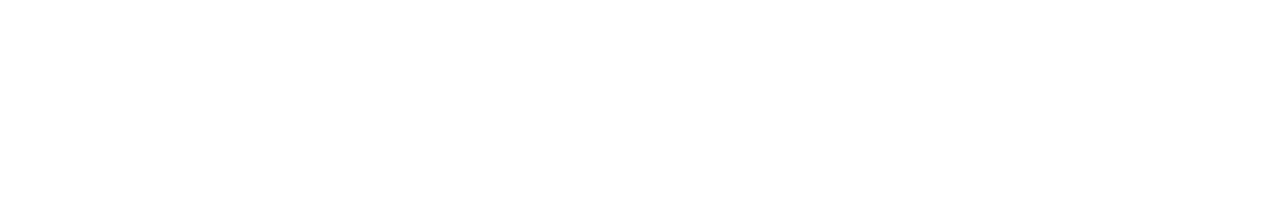
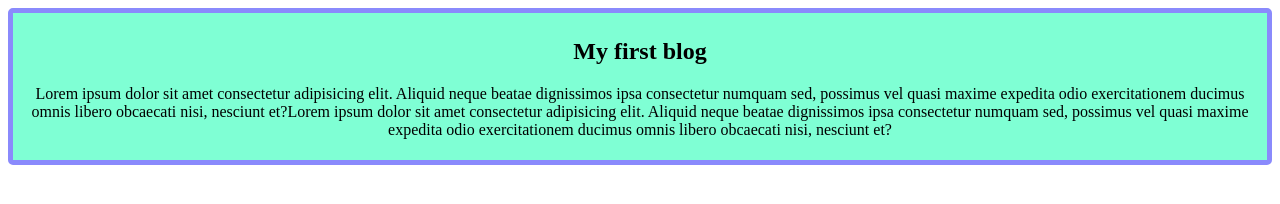
Before and after one commit to ashisplearn/my-simple-web, a plain HTML site: page index.html in a window 1280 px wide. Drawn offline with Linux system fonts and the light colour scheme.

Commit message:
added my first blog

```diff
--- a/index.html
+++ b/index.html
@@ -4,8 +4,12 @@
     <meta charset="UTF-8">
     <meta name="viewport" content="width=device-width, initial-scale=1.0">
     <title>My simple website cerate</title>
+    <link rel="stylesheet" href="styles/style.css">
 </head>
 <body>
-
+    <div class="blog">
+        <h2>My first blog</h2>
+        <p>Lorem ipsum dolor sit amet consectetur adipisicing elit. Aliquid neque beatae dignissimos ipsa consectetur numquam sed, possimus vel quasi maxime expedita odio exercitationem ducimus omnis libero obcaecati nisi, nesciunt et?Lorem ipsum dolor sit amet consectetur adipisicing elit. Aliquid neque beatae dignissimos ipsa consectetur numquam sed, possimus vel quasi maxime expedita odio exercitationem ducimus omnis libero obcaecati nisi, nesciunt et?</p>
+    </div>
 </body>
 </html>
--- /dev/null
+++ b/styles/style.css
@@ -0,0 +1,8 @@
+.blog{
+    background-color: aquamarine;
+    text-align: center;
+    border: 5px solid rgb(138, 138, 252);
+    border-radius: 5px;
+    padding: 5px;
+
+}
```
